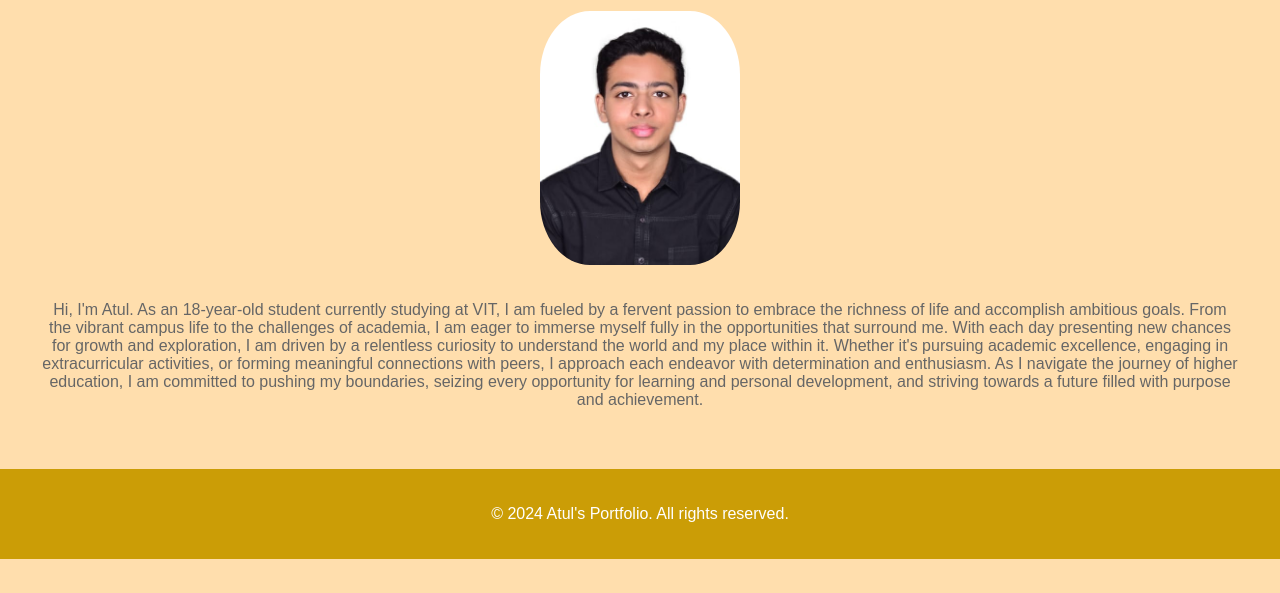
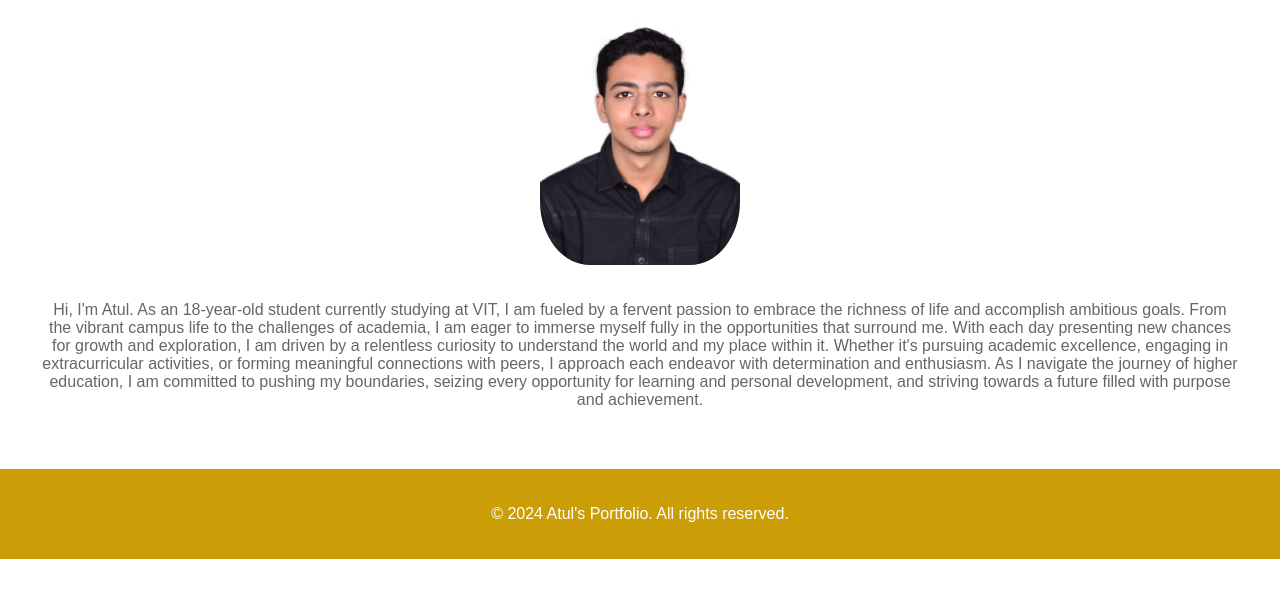
Before and after one commit to kothuriatulsai/Atul-Portfolio, a plain HTML site: page about.html in a window 1280 px wide. Shown: the part 207-800 px from the top of the page. Drawn offline with Linux system fonts and the light colour scheme.

Commit message:
Update style-a.css

```diff
--- a/style-a.css
+++ b/style-a.css
@@ -1,7 +1,7 @@
 /* General styles */
 body {
     font-family: Arial, sans-serif;
-    background-color: navajowhite;
+    background-color: white;
     margin: 0;
     padding: 0;
 }
```
